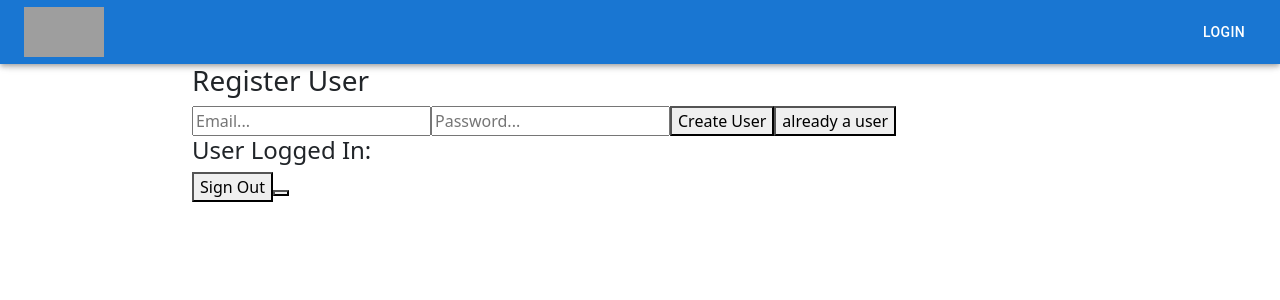
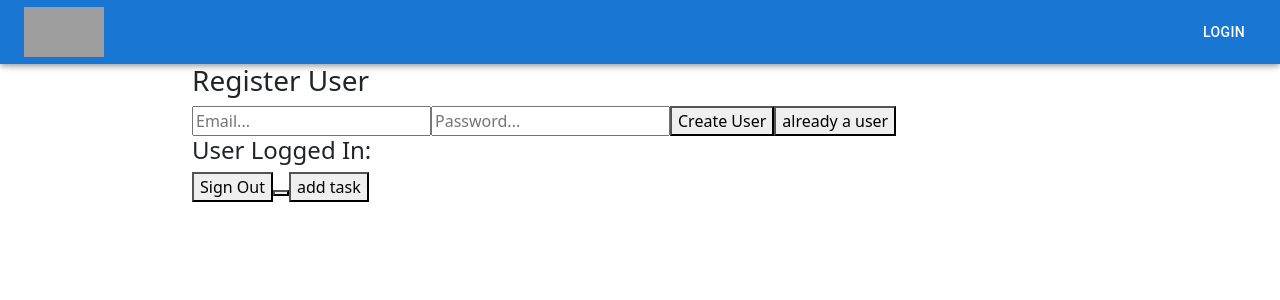
Before and after one commit to imranrehman-it/task-flow, a React (Create React App) app: page /login in a window 1280 px wide. Shown: the top 300 px of the page. Built offline with nearby package versions, Linux system fonts and the light colour scheme; no server answers; the database is empty; grey boxes are pictures that could not be loaded; what cohere-js would draw is missing.

Commit message:
added function to add new task to database

```diff
--- a/src/pages/LoginPage.jsx
+++ b/src/pages/LoginPage.jsx
@@ -6,7 +6,7 @@ import {
   signOut,
   getAuth,
 } from "firebase/auth";
-import { newUser, addBoardToDB } from "./firebase-config";
+import { newUser, addBoardToDB, addTodoToDB } from "./firebase-config";
 
 const LoginPage = () => {
   const [registerEmail, setRegisterEmail] = useState("");
@@ -128,6 +128,13 @@ const LoginPage = () => {
       <button
         onClick={() => addBoardToDB(user.uid, "New Board", "basic descrip")}
       ></button>
+      <button
+        onClick={() =>
+          addTodoToDB(user.uid, "New Board", "added task", "P", "A")
+        }
+      >
+        add task
+      </button>
     </div>
   );
 };
--- a/src/pages/firebase-config.js
+++ b/src/pages/firebase-config.js
@@ -88,6 +88,18 @@ export function addBoardToDB(userid, boardName, boardDescription) {
   });
 }
 
+export function addTodoToDB(userid, boardName, task, description, details) {
+  const reference = ref(
+    db,
+    "users/" + userid + "/Boards/" + boardName + "/todo/" + task
+  );
+  set(reference, {
+    title: "added task",
+    description: "testing adding task",
+    details: "specific details associated with this test",
+  });
+}
+
 const reference = ref(db, "users/");
 onValue(reference, (snapshot) => {
   const data = snapshot.val();
```
